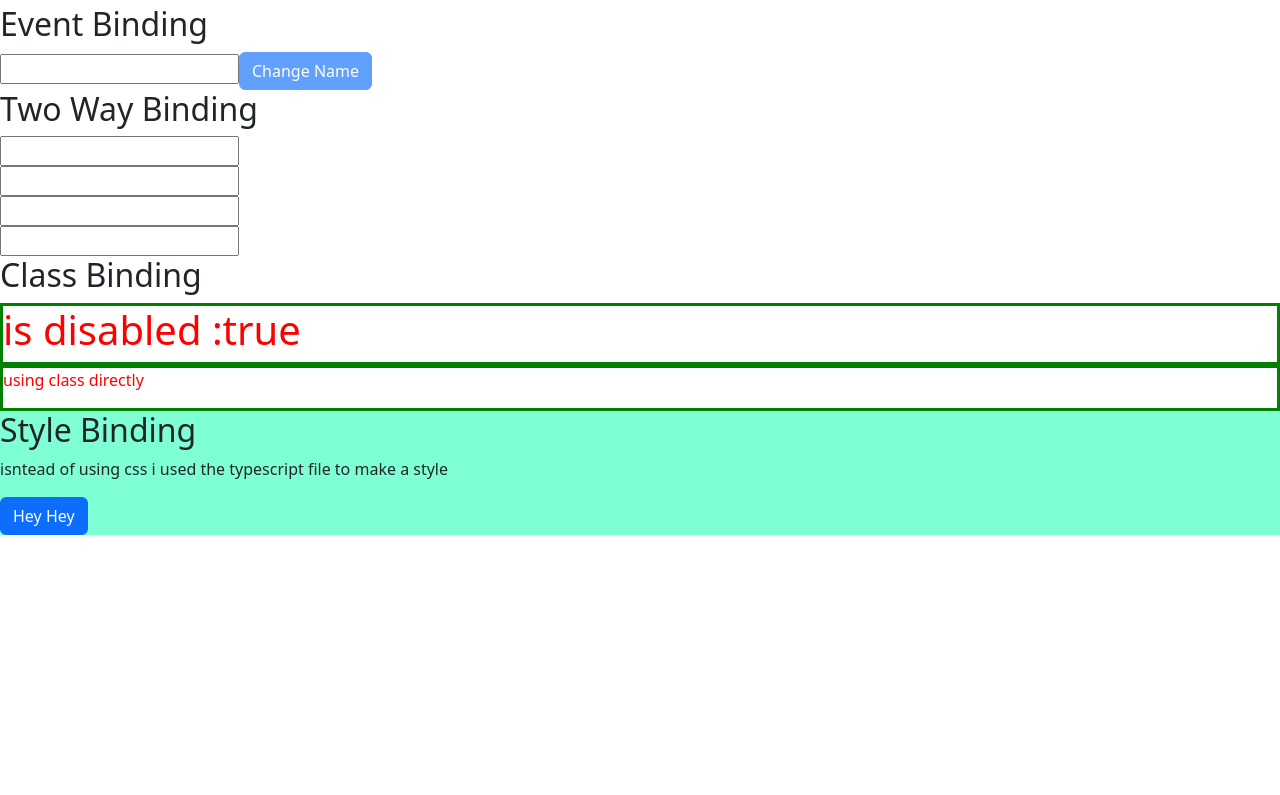
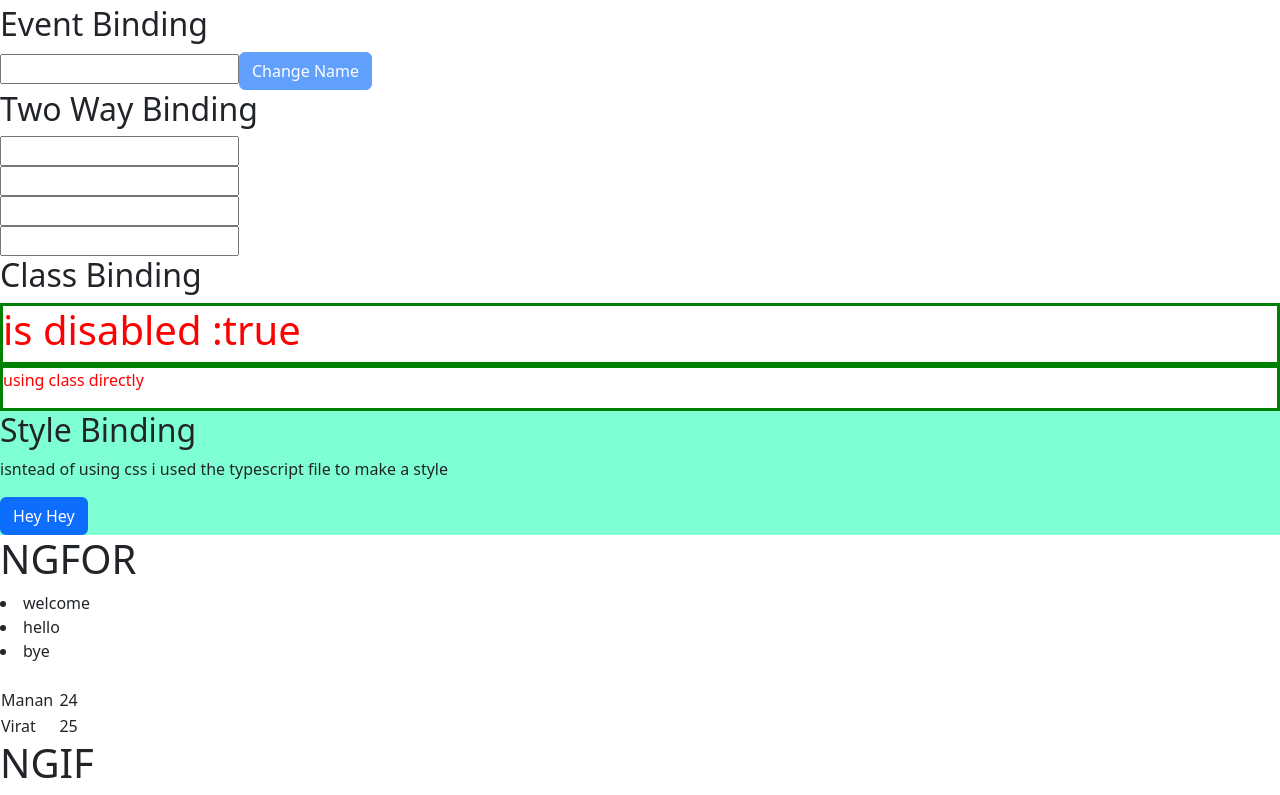
Before and after one commit to mananhiteshkataria/myapp, an Angular app: page / in a window 1280 px wide. Shown: the part 417-1212 px from the top of the page. Before the commit the page ends 952 px from the top, so only its background shows below. Built offline with nearby package versions, Linux system fonts and the light colour scheme.

Commit message:
NG FOR angular Directive

```diff
--- a/src/app/databind/databind.component.html
+++ b/src/app/databind/databind.component.html
@@ -33,6 +33,18 @@
             <P>isntead of using css i used the typescript file to make a style</P>
             <button class="btn btn-primary" onclick="alert('hey')" >Hey Hey</button>
         </div>
+        <div>
+            <h1>NGFOR</h1>
+            <li *ngFor="let ele of items">{{ele}}</li><br>
+            <tr *ngFor="let u of users">
+                <td>{{u.name}}</td>&nbsp;
+                <td>{{u.age}}</td>
+            </tr>
+        </div>
+        <div>
+            <h1>NGIF</h1>
+
+        </div>
     </div>
 </body>
 </html>
--- a/src/app/databind/databind.component.ts
+++ b/src/app/databind/databind.component.ts
@@ -32,6 +32,8 @@ export class DatabindComponent {
     }
   }
   mystyles={"background-color": "aquamarine"}
+  items=["welcome","hello","bye"];
+  users=[{name:"Manan", age:24},{name:"Virat",age:25}]
 
 
 }
--- a/src/app/user/user.component.html
+++ b/src/app/user/user.component.html
@@ -17,5 +17,7 @@
         obj.address.state
         +" "+
         obj.address.postcode}}</h4></ul>
+
+
     </ul>
 </div>
```
